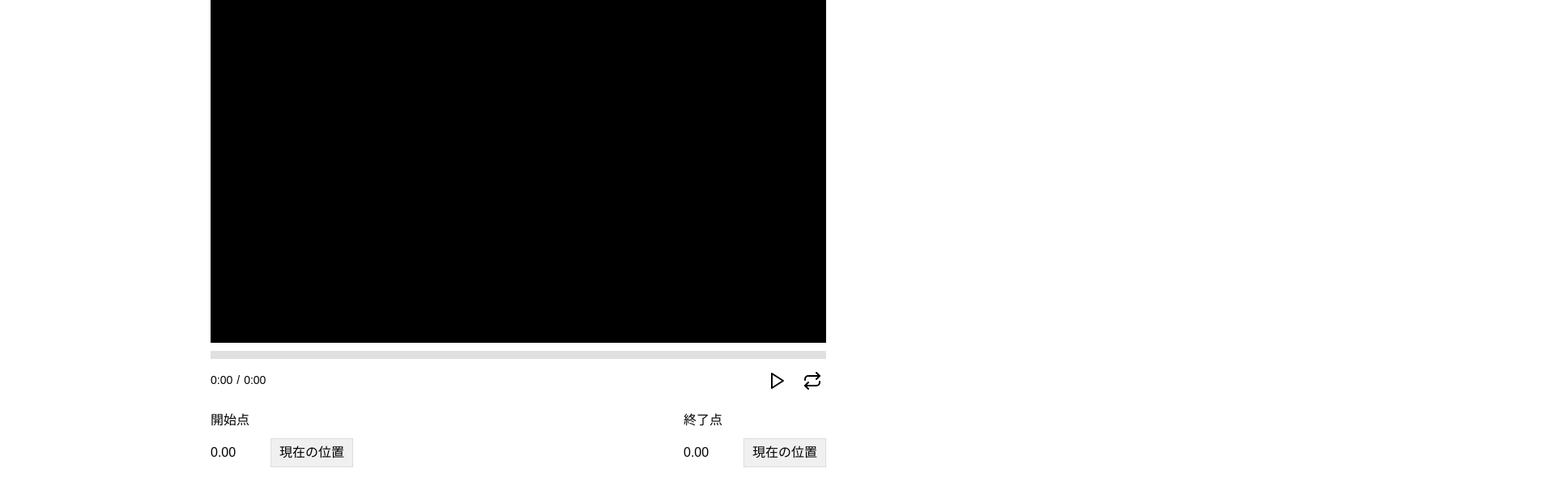
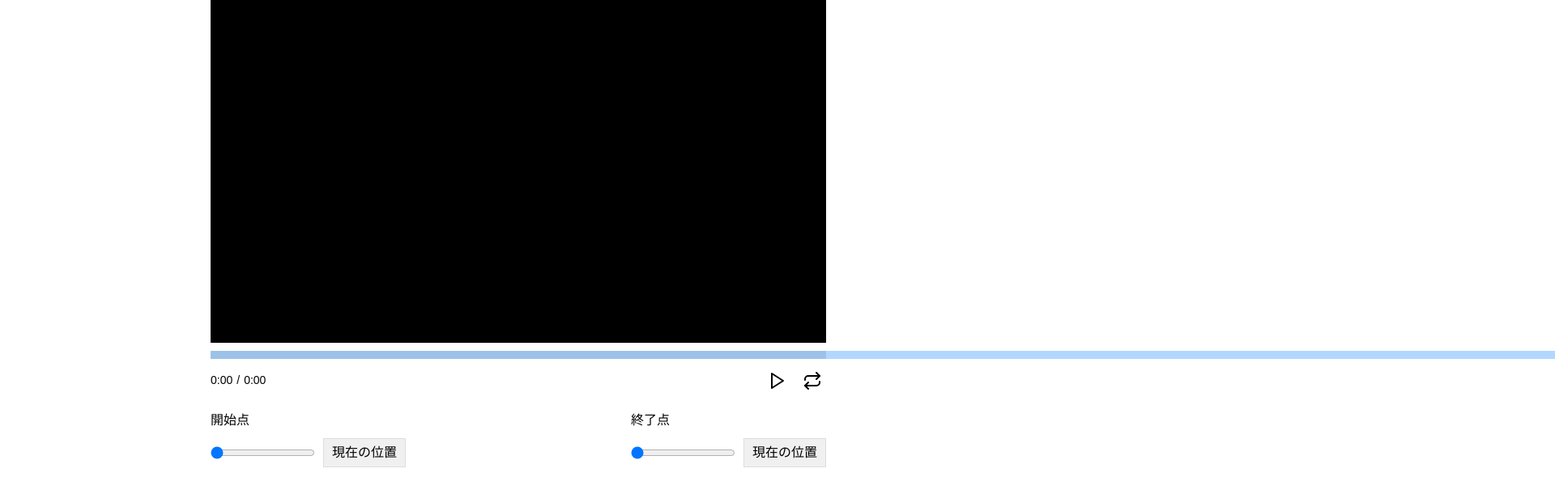
Before and after one commit to K-2-tech/personal_project_1, a React (Vite) app in the folder vite-project/: page / in a window 1280 px wide. Shown: the part 90-706 px from the top of the page at 81% size, 1920 px wide, since content can reach past the window. Built offline with nearby package versions, Linux system fonts and the light colour scheme.

Commit message:
solved an error

```diff
--- a/vite-project/components/youtube_loop.jsx
+++ b/vite-project/components/youtube_loop.jsx
@@ -7,7 +7,7 @@ const YouTubeABLoop = () => {
   const [videoId, setVideoId] = useState("");
   const [videoMetadata, setVideoMetadata] = useState(null);
   const [startTime, setStartTime] = useState(0);
-  const [endTime, setEndTime] = useState(0);
+  const [endTime, setEndTime] = useState(100);
   const [currentTime, setCurrentTime] = useState(0);
   const [isLooping, setIsLooping] = useState(false);
   const [isPlaying, setIsPlaying] = useState(false);
@@ -34,7 +34,14 @@ const YouTubeABLoop = () => {
       if (timerRef.current) clearInterval(timerRef.current);
     };
   }, [videoId]);
-
+  useEffect(() => {
+    if (playerRef.current) {
+      startTimeTracking();
+    }
+  }, [startTime, endTime, isLooping]);
+  useEffect(() => {
+    loadVideo();
+  }, [videoUrl]);
   const createPlayer = (id) => {
     if (playerRef.current) {
       playerRef.current.destroy();
@@ -77,19 +84,24 @@ const YouTubeABLoop = () => {
       case window.YT.PlayerState.ENDED:
         setIsPlaying(false);
         stopTimeTracking();
+        if (isLooping) {
+          playerRef.current.seekTo(startTime);
+          playerRef.current.playVideo();
+        }
         break;
     }
   };
-
-  const startTimeTracking = () => {
+  const startTimeTracking = (start, end) => {
     if (timerRef.current) clearInterval(timerRef.current);
 
     timerRef.current = setInterval(() => {
       const currentTime = playerRef.current.getCurrentTime();
       setCurrentTime(currentTime);
-
+      console.log(currentTime);
+      console.log(isLooping);
+      console.log(endTime);
       if (isLooping && currentTime >= endTime) {
-        playerRef.current.seekTo(startTime);
+        playerRef.current.seekTo(start);
       }
     }, 100);
   };
@@ -128,6 +140,9 @@ const YouTubeABLoop = () => {
 
   const toggleLooping = () => {
     setIsLooping(!isLooping);
+    if (playerRef.current) {
+      playerRef.current.seekTo(startTime);
+    }
   };
 
   const formatTime = (seconds) => {
@@ -170,6 +185,7 @@ const YouTubeABLoop = () => {
       newEndTime <= (videoMetadata?.duration || Infinity)
     ) {
       setEndTime(newEndTime);
+      console.log("endtime updated" + newEndTime);
     }
   };
 
@@ -191,7 +207,6 @@ const YouTubeABLoop = () => {
             value={videoUrl}
             onChange={(e) => setVideoUrl(e.target.value)}
           />
-          <button onClick={loadVideo}>読み込み</button>
         </div>
 
         <div className="player-container">
@@ -255,8 +270,8 @@ const YouTubeABLoop = () => {
             <label>開始点</label>
             <div className="loop-point-actions">
               <input
-                type="number"
-                value={startTime.toFixed(2)}
+                type="range"
+                value={startTime}
                 onChange={handleStartTimeChange}
                 step="0.1"
                 min="0"
@@ -270,8 +285,8 @@ const YouTubeABLoop = () => {
             <label>終了点</label>
             <div className="loop-point-actions">
               <input
-                type="number"
-                value={endTime.toFixed(2)}
+                type="range"
+                value={endTime}
                 onChange={handleEndTimeChange}
                 step="0.1"
                 min={startTime}
```
